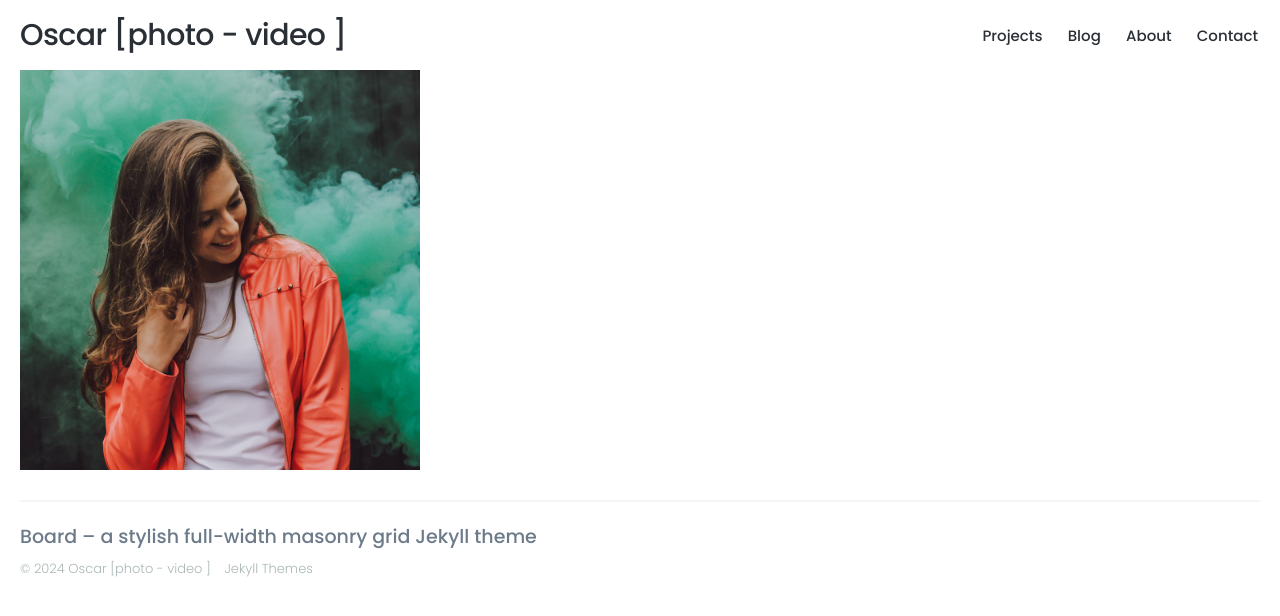
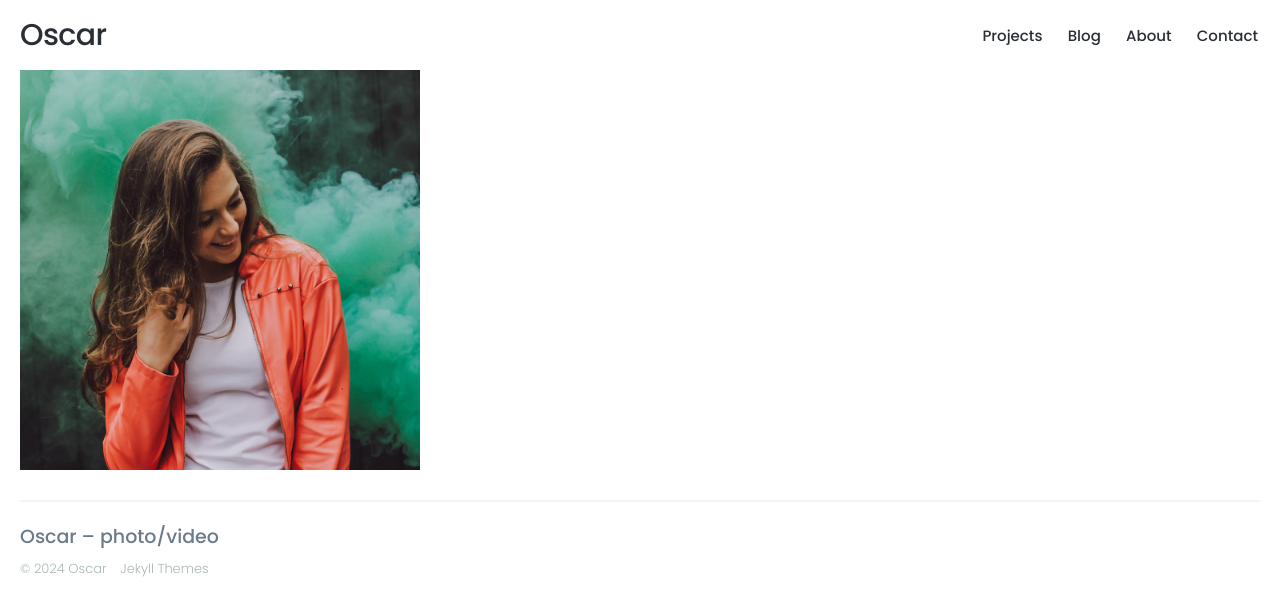
Before and after one commit to ohoscar/photo, a Jekyll site: the page built from index.html, in a window 1280 px wide. Shown: the top 616 px of the page. Built offline with Jekyll 4.4.1, drawn with Linux system fonts in a browser that asks for light colours; nearby versions of some CDN libraries.

Commit message:
Update settings.yml

```diff
--- a/_data/settings.yml
+++ b/_data/settings.yml
@@ -1,5 +1,5 @@
 basic_settings:
-  site_title: Oscar [photo - video ]
+  site_title: Oscar
   favicon_image: /images/favicon.png
 
 header_settings:
@@ -18,7 +18,7 @@ menu_settings:
       url: '/contact'
 
 footer_settings:
-  footer_tagline: Board – a stylish full-width masonry grid Jekyll theme
+  footer_tagline: Oscar – photo/video
 
 grid_settings:
   overlay_opacity: 0.8
```
